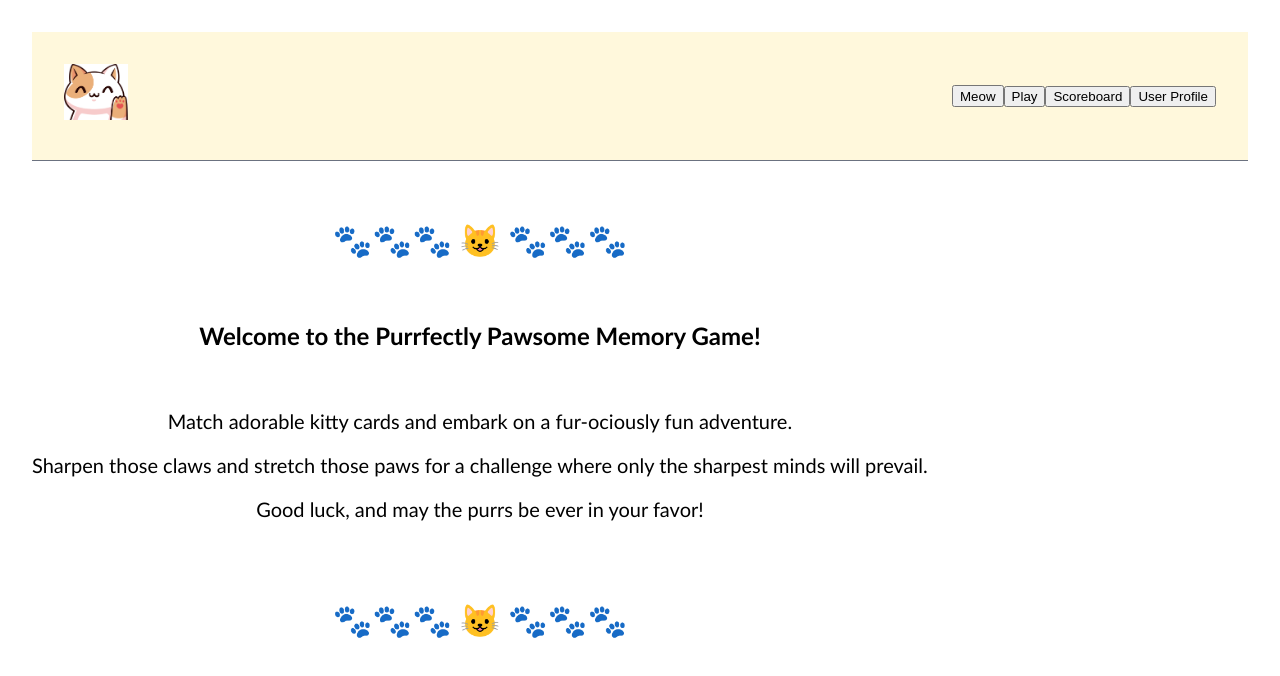
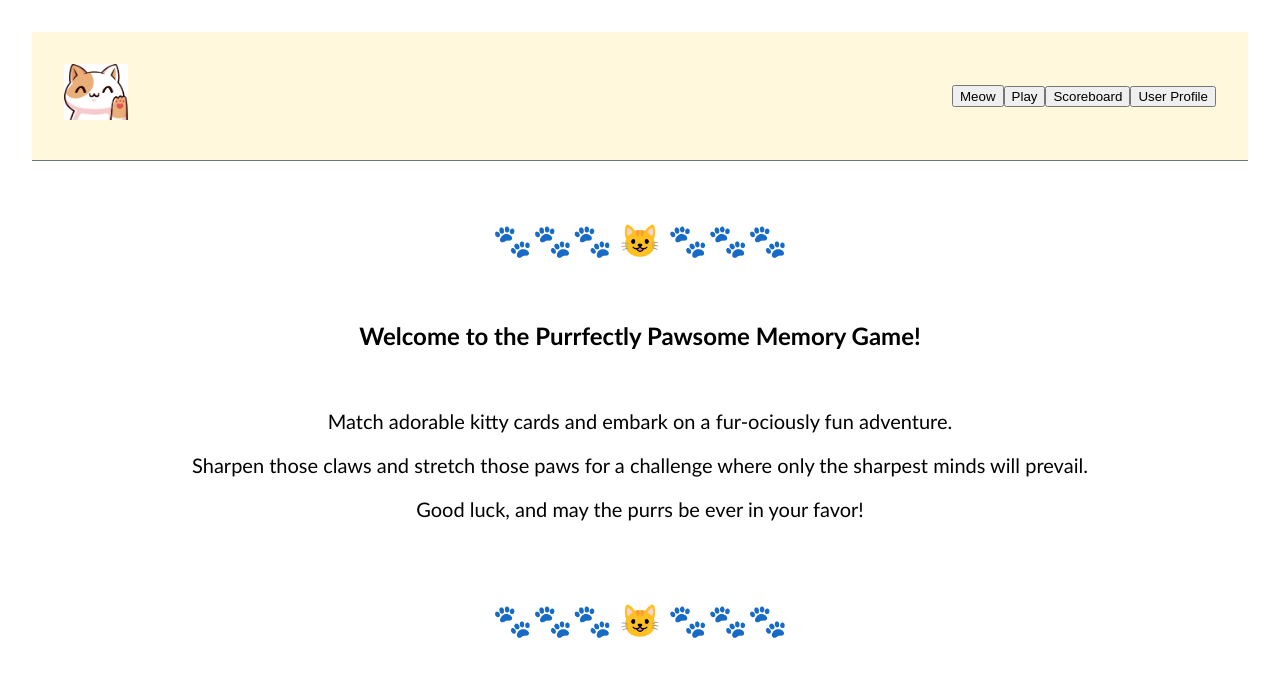
Before and after one commit to o-k-e/purrfect-memory-mern, a React (Vite) app in the folder client/: page /welcome in a window 1280 px wide. Shown: the top 676 px of the page. Built offline with nearby package versions, Linux system fonts and the light colour scheme.

Commit message:
fixing positions

```diff
--- a/client/src/index.css
+++ b/client/src/index.css
@@ -23,9 +23,9 @@ span {
   color: #e78c41;
 }
 
-.welcome {
+/* .welcome {
   position: absolute;
-}
+} */
 
 * {
   box-sizing: border-box;
--- a/client/src/navbar.css
+++ b/client/src/navbar.css
@@ -41,7 +41,7 @@
 
 .navbar-header {
     background-color: cornsilk;
-    position: sticky;
+    position: relative;
     top: 0px;
     display: flex;
     flex-wrap: wrap;
```
